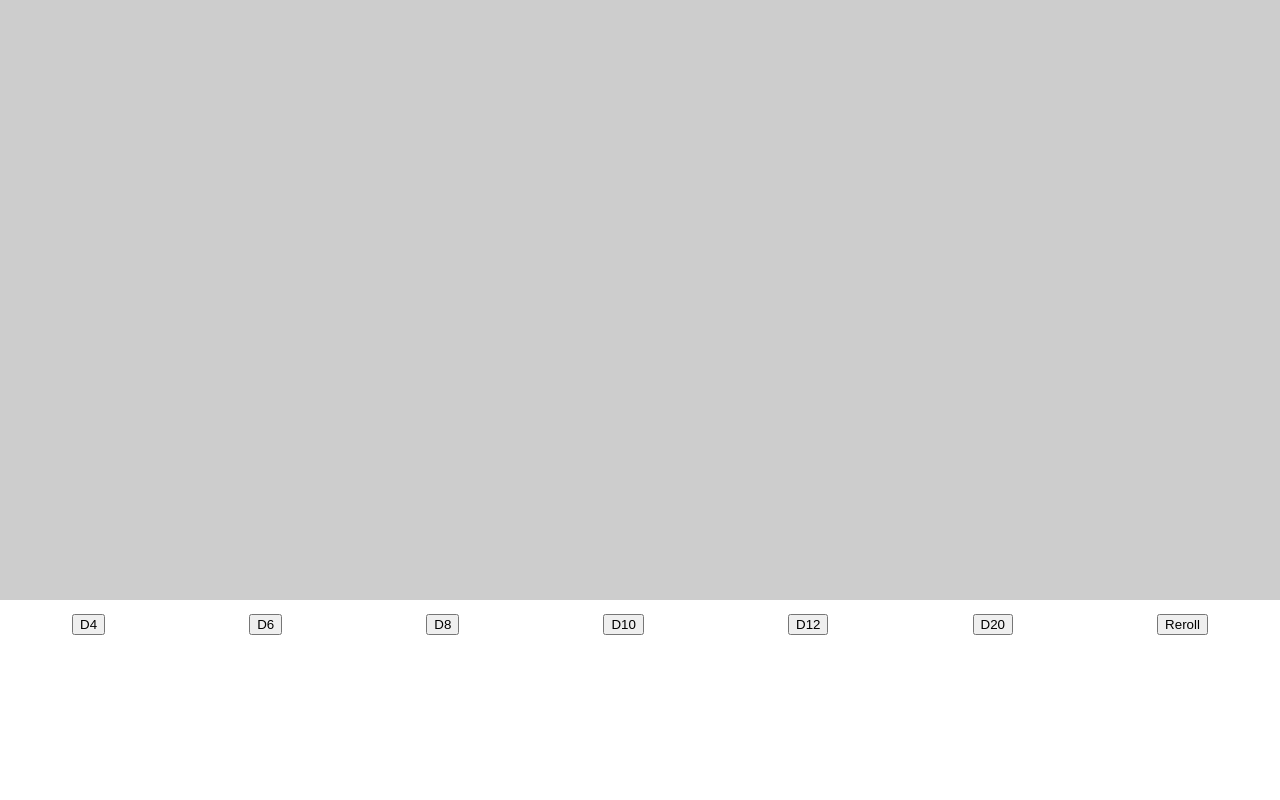
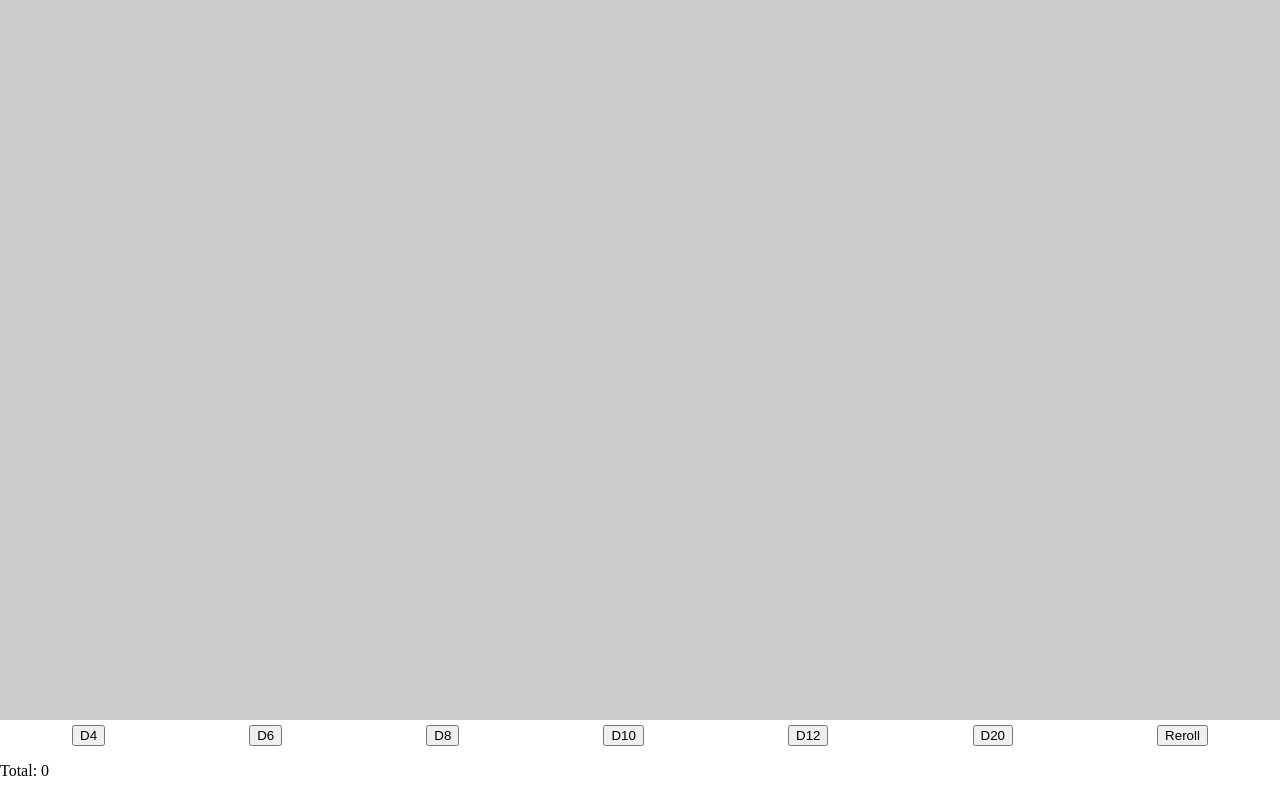
Before and after one commit to QuarkNerd/threejs_die_roller, a website with bundled scripts: page index.html in a window 1280 px wide. Both pictures are taken after a click on the button "Reroll". Built offline with nearby package versions, Linux system fonts and the light colour scheme.

Commit message:
create total counter

```diff
--- a/dice/baseDie.js
+++ b/dice/baseDie.js
@@ -2,9 +2,10 @@ import * as THREE from '../node_modules/three/build/three.module.js';
 const direction = new THREE.Vector3(0, 0, 1);
 
 class BaseDie {
-  constructor(scene, geometry, materialArray, triangleFaceCount) {
+  constructor(scene, geometry, materialArray, triangleFaceCount, onRollEnd) {
     this.mesh = new THREE.Mesh(geometry, materialArray);
     this.countTriangleFaces = triangleFaceCount;
+    this.onRollEnd = onRollEnd;
     scene.add(this.mesh);
     console.log(this)
   }
@@ -14,10 +15,12 @@ class BaseDie {
   getMutableRotation = () => this.mesh.rotation;
 
   startRoll() {
+    this.rolling = true;
     this.rotationSpeed = (3 + Math.random()) * 0.1;;
     this.deceleration = (2 + 4 * Math.random()) * 0.001;
     const randomNum = Math.floor(Math.random() * this.countTriangleFaces);
     const randomFace = this.mesh.geometry.faces[randomNum];
+    this.targetValue = randomFace.materialIndex + 1;
     const normal = randomFace.normal;
     this.mesh.quaternion.setFromUnitVectors(normal, direction);
     this.targetX = (this.mesh.rotation.x + 2 * Math.PI) % (2 * Math.PI);
@@ -38,6 +41,9 @@ class BaseDie {
       rotation.x += this.rotationSpeed;
       rotation.y += this.rotationSpeed;
       this.rotationSpeed -= 0.0005 * Math.random();
+    } else if (this.rolling) {
+      this.onRollEnd(this.targetValue);
+      this.rolling = false;
     }
   }
 }
--- a/dice/diceController.js
+++ b/dice/diceController.js
@@ -35,9 +35,9 @@ class DiceController {
         this.diceList = [];
     }
 
-    addDie(type, colorHex = 0x00FF00) {
+    addDie(type, onRollEnd ,colorHex = 0x00FF00) {
         const dieClass = diceByString[type];
-        const newDie = new dieClass(this.scene, colorHex);
+        const newDie = new dieClass(this.scene, onRollEnd ,colorHex);
         const n = this.diceList.push(newDie);
         const { x, y } = calculateCoorForSpiral(n)
         newDie.mesh.position.x = x;
--- a/index.css
+++ b/index.css
@@ -7,7 +7,7 @@ canvas {
 }
 
 .controlPanel {
-    height: 3em;
+    padding-top: 5px;
     display: flex;
     align-items: center;
     justify-content: space-around;
--- a/index.html
+++ b/index.html
@@ -20,6 +20,7 @@
         <button id="insert_D20">D20</button>
         <button id="reroll">Reroll</button>
     </div>
+    <p id="total_score"> </p>
     <script type="module" src="index.js"></script>
 </body>
 
--- a/index.js
+++ b/index.js
@@ -1,25 +1,48 @@
 import * as THREE from './node_modules/three/build/three.module.js';
 import DiceController from './dice/diceController.js';
-
+const height = window.innerHeight * 0.90;
 const scene = new THREE.Scene();
 const camera = new THREE.PerspectiveCamera(
   75,
-  window.innerWidth / (window.innerHeight - 200),
+  window.innerWidth / height,
   0.1,
   1000
 );
 camera.position.z = 8;
 
 const renderer = new THREE.WebGLRenderer();
-renderer.setSize(window.innerWidth, window.innerHeight - 200);
+renderer.setSize(window.innerWidth, height);
 document.getElementById("diceBoard").appendChild(renderer.domElement);
 
-const diceController = new DiceController(scene, window.innerWidth, window.innerHeight - 200);
 
 var directionalLight = new THREE.DirectionalLight(0xffffff, 1);
 directionalLight.position.z = 30
 scene.add(directionalLight);
 renderer.setClearColor(0xCDCDCD, 1);
+
+const diceController = new DiceController(scene, window.innerWidth, height);
+
+let sum = 0;
+
+const displaySum = () => document.getElementById('total_score').innerHTML = `Total: ${sum}`;
+
+const addToSum = a => {
+  sum += a;
+  displaySum();
+}
+const setSum = a => {
+  sum = a;
+  displaySum();
+}
+
+[4, 6, 8, 10, 12, 20].forEach(numSides =>
+  document.getElementById(`insert_D${numSides}`).addEventListener('click', () => diceController.addDie("D" + numSides, addToSum))
+)
+
+document.getElementById("reroll").addEventListener('click', () => {
+  diceController.reroll();
+  setSum(0);
+});
 
 function animate() {
   diceController.tick();
@@ -28,11 +51,3 @@ function animate() {
   requestAnimationFrame(animate);
 }
 animate();
-
-document.getElementById("insert_D4").addEventListener('click', () => diceController.addDie("D4"));
-document.getElementById("insert_D6").addEventListener('click', () => diceController.addDie("D6"));
-document.getElementById("insert_D8").addEventListener('click', () => diceController.addDie("D8"));
-document.getElementById("insert_D10").addEventListener('click', () => diceController.addDie("D10"));
-document.getElementById("insert_D12").addEventListener('click', () => diceController.addDie("D12"));
-document.getElementById("insert_D20").addEventListener('click', () => diceController.addDie("D20"));
-document.getElementById("reroll").addEventListener('click', () => diceController.reroll());
```
Also changed, not shown: dice/dice.js (+10 -10 lines).
